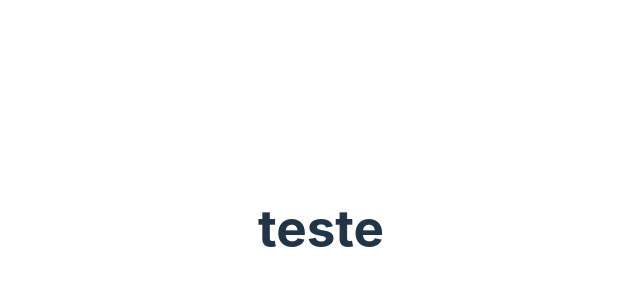
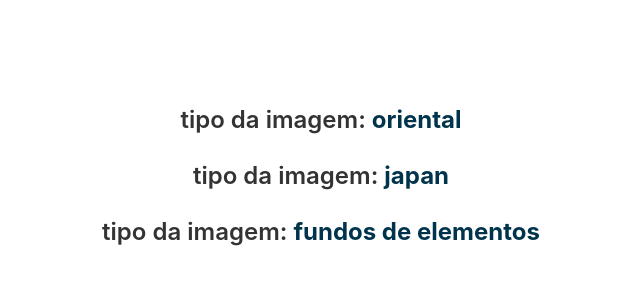
Before and after one commit to PedroSampaio11/aulas_react, a React (Vite) app in the folder 3_Avançando/avançando/: page / in a window 1280 px wide. Shown: the top 294 px of the page, without its empty margins (329-969 px from the left). Built offline with nearby package versions, Linux system fonts and the light colour scheme.

Commit message:
"Added new CSS class 'test' and imported Teste component in App.jsx"

```diff
--- a/3_Avançando/avançando/src/App.css
+++ b/3_Avançando/avançando/src/App.css
@@ -32,7 +32,14 @@
     animation: logo-spin infinite 20s linear;
   }
 }
-
+.test{
+  color: #333;
+  font-weight: 600;
+  span{
+    color: #00344C;
+    font-weight: bold;
+  }
+}
 .card {
   padding: 2em;
 }
--- a/3_Avançando/avançando/src/App.jsx
+++ b/3_Avançando/avançando/src/App.jsx
@@ -1,10 +1,12 @@
 import './App.css'
+import Teste from './components/Teste'
 //  importando imagem
 import img2 from "./assets/img2.png"
 function App() {
 
   return (
     <div className='App'>
+      <Teste/>
       <h1> teste </h1>
       {/* Imagem em public */}
       <h2> Imagem em public</h2>
--- /dev/null
+++ b/3_Avançando/avançando/src/components/Teste.jsx
@@ -0,0 +1,25 @@
+/** @format */
+
+const Teste = () => {
+  const oriental = {
+    type: "oriental",
+    origin: "japan",
+    wit: "fundos de elementos",
+  };
+
+  return (
+    <>
+      <h2 className="test">
+        tipo da imagem: <span>{oriental.type}</span>
+      </h2>
+      <h2 className="test">
+        tipo da imagem: <span>{oriental.origin}</span>
+      </h2>
+      <h2 className="test">
+        tipo da imagem: <span>{oriental.wit}</span>
+      </h2>
+    </>
+  );
+};
+
+export default Teste;
```
